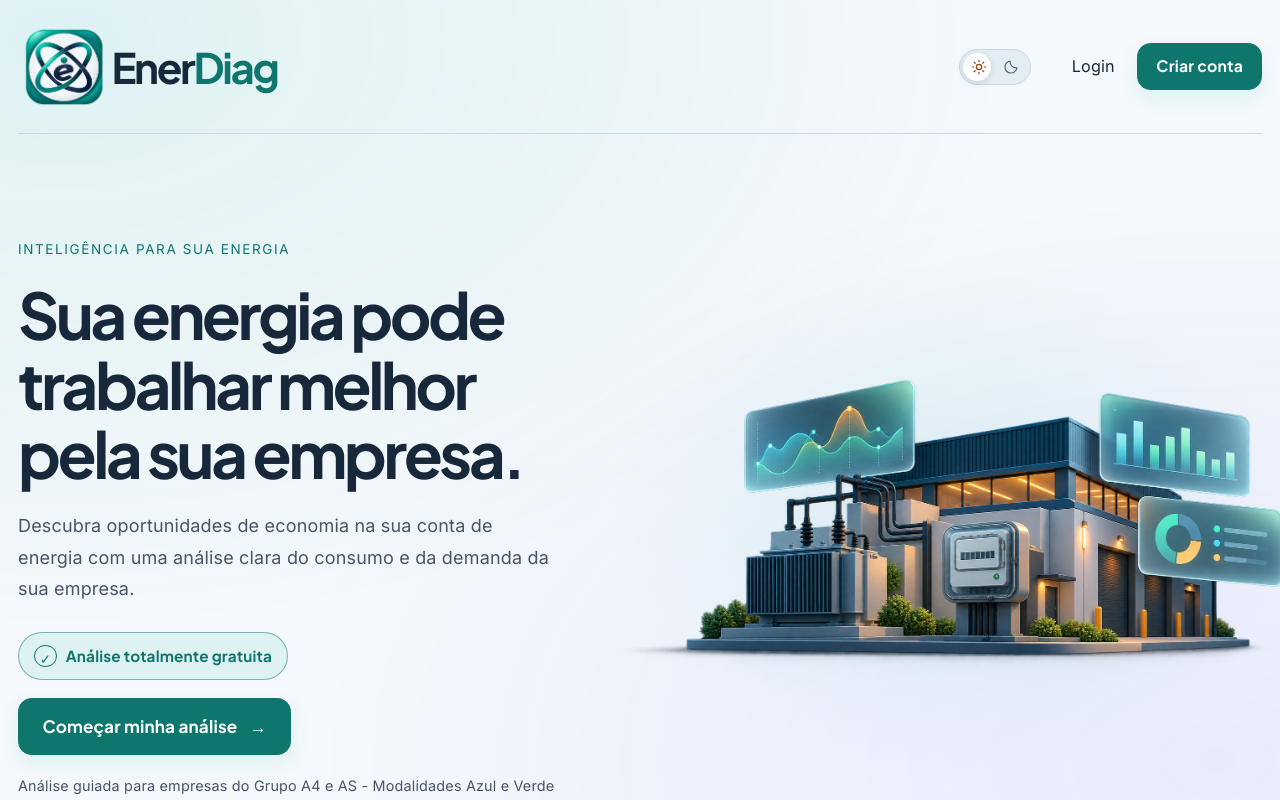
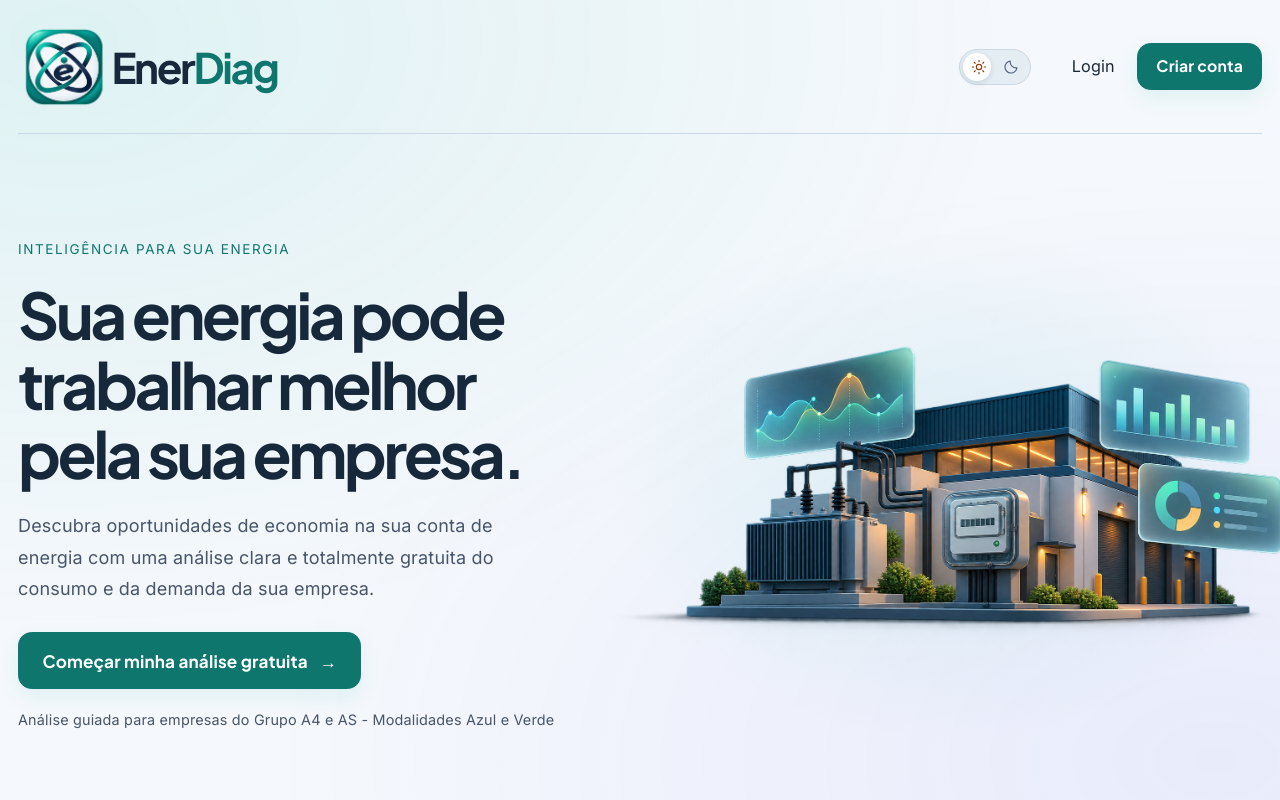
Before and after one commit to virgilio-vpr/EnerDiag, a React (Vite) app in the folder frontend/: page / in a window 1280 px wide. Shown: the top 800 px of the page. Built offline with nearby package versions, Linux system fonts and the light colour scheme.

Commit message:
Mention free analysis in hero description and call to action

```diff
--- a/frontend/src/App.css
+++ b/frontend/src/App.css
@@ -149,8 +149,6 @@
 
 .hero-description { max-width: 30rem; margin: 0 0 1.5rem; line-height: 1.75; }
 .hero-note { margin: 1rem 0 0; font-size: 0.8rem; }
-.hero-free-badge { display: flex; width: fit-content; align-items: center; gap: 0.5rem; margin: 0 0 1rem; padding: 0.55rem 0.85rem; color: var(--accent); background: var(--accent-bg); border: 1px solid var(--accent-border); border-radius: 999px; font-family: var(--heading); font-size: 0.85rem; font-weight: 700; }
-.hero-free-badge > span { display: inline-grid; place-items: center; width: 1.25rem; height: 1.25rem; flex-shrink: 0; border: 1px solid currentColor; border-radius: 50%; font-size: 0.75rem; }
 
 .hero-artwork {
   position: relative;
@@ -179,7 +177,6 @@
   .hero { grid-template-columns: minmax(0, 1fr); text-align: center; }
   .hero-copy { max-width: 38rem; margin-inline: auto; }
   .hero-description { margin-inline: auto; }
-  .hero-free-badge { margin-inline: auto; }
   .hero-artwork { width: min(100%, 48rem); margin: 1rem auto 0; justify-self: center; }
 }
 
--- a/frontend/src/App.tsx
+++ b/frontend/src/App.tsx
@@ -89,9 +89,8 @@ function App() {
           <div className="hero-copy">
             <p className="hero-eyebrow">Inteligência para sua energia</p>
             <h1 id="hero-title">Sua energia pode trabalhar melhor pela sua empresa.</h1>
-            <p className="hero-description">Descubra oportunidades de economia na sua conta de energia com uma análise clara do consumo e da demanda da sua empresa.</p>
-            <p className="hero-free-badge"><span aria-hidden="true">✓</span> Análise totalmente gratuita</p>
-            <a className="button" href="/register">Começar minha análise <span aria-hidden="true">→</span></a>
+            <p className="hero-description">Descubra oportunidades de economia na sua conta de energia com uma análise clara e totalmente gratuita do consumo e da demanda da sua empresa.</p>
+            <a className="button" href="/register">Começar minha análise gratuita <span aria-hidden="true">→</span></a>
             <p className="hero-note">Análise guiada para empresas do Grupo A4 e AS - Modalidades Azul e Verde</p>
           </div>
           <div className="hero-artwork">
```
Also changed, not shown: 1 other file (tests, documents, lock files or other folders).
